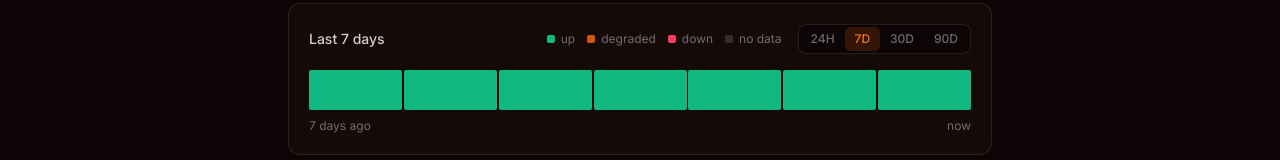
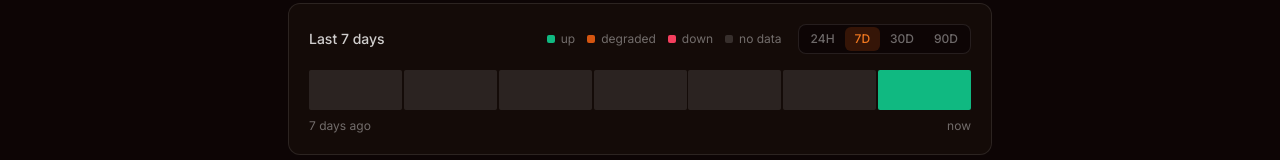
Before and after one commit to forgetfulskybro/Functious-Website, a Next.js app: page /status in a window 1280 px wide. Shown: the part 461-621 px from the top of the page. Built offline with nearby package versions, Linux system fonts and the light colour scheme; no server answers.

Commit message:
Fix no data on past month

```diff
--- a/app/status/page.tsx
+++ b/app/status/page.tsx
@@ -620,7 +620,22 @@ export default async function StatusPage({
             </div>
           </div>
 
-          <StatusBars days={data.days} range24h={range === "24h"} />
+          <StatusBars
+            range={range}
+            range24h={range === "24h"}
+            incidents={data.incidents.map((i) => ({
+              startedAt: i.startedAt,
+              resolvedAt: i.resolvedAt,
+            }))}
+            overallUptimePct={data.uptimePct}
+            currentStatus={
+              data.overall === "outage"
+                ? "down"
+                : data.overall === "degraded"
+                  ? "degraded"
+                  : "up"
+            }
+          />
 
           <div className="mt-2 flex justify-between text-xs text-white/40">
             <span>{rangeLabel} ago</span>
--- a/components/ui/StatusBars.tsx
+++ b/components/ui/StatusBars.tsx
@@ -1,8 +1,186 @@
 "use client";
 
-import { useEffect, useState } from "react";
-import type { StatusDay } from "../../app/status/StatusParts";
+import { useEffect, useMemo, useState } from "react";
+import type { DayStatus, StatusDay } from "../../app/status/StatusParts";
 import { statusColor } from "../../app/status/StatusParts";
+
+type IncidentLite = {
+  startedAt: string;
+  resolvedAt?: string;
+};
+
+type RangeKey = "24h" | "7d" | "30d" | "90d";
+
+const HOUR_MS = 60 * 60 * 1000;
+const DAY_MS = 24 * 60 * 60 * 1000;
+
+const RANGE_MS: Record<RangeKey, number> = {
+  "24h": 24 * HOUR_MS,
+  "7d": 7 * DAY_MS,
+  "30d": 30 * DAY_MS,
+  "90d": 90 * DAY_MS,
+};
+
+function startOfLocalHour(ms: number): number {
+  const d = new Date(ms);
+  d.setMinutes(0, 0, 0);
+  return d.getTime();
+}
+
+function startOfLocalDay(ms: number): number {
+  const d = new Date(ms);
+  d.setHours(0, 0, 0, 0);
+  return d.getTime();
+}
+
+function buildLocalBuckets(
+  range: RangeKey,
+  now: number
+): { start: number; end: number }[] {
+  const count =
+    range === "24h" ? 24 : range === "7d" ? 7 : range === "30d" ? 30 : 90;
+
+  if (range === "24h") {
+    const hourStart = startOfLocalHour(now);
+    const out: { start: number; end: number }[] = [];
+    for (let i = count - 1; i >= 0; i--) {
+      const start = hourStart - i * HOUR_MS;
+      out.push({ start, end: Math.min(start + HOUR_MS, now + HOUR_MS) });
+    }
+    return out;
+  }
+
+  const dayStart = startOfLocalDay(now);
+  const out: { start: number; end: number }[] = [];
+  for (let i = count - 1; i >= 0; i--) {
+    const start = dayStart - i * DAY_MS;
+    const end = startOfLocalDay(start + DAY_MS + HOUR_MS);
+    out.push({ start, end });
+  }
+  return out;
+}
+
+function buildOutages(
+  incidents: IncidentLite[],
+  now: number,
+  windowStart: number,
+  currentStatus: string
+): { start: number; end: number }[] {
+  const outages = incidents
+    .map((inc) => {
+      const start = new Date(inc.startedAt).getTime();
+      if (Number.isNaN(start)) return null;
+      const end = inc.resolvedAt ? new Date(inc.resolvedAt).getTime() : now;
+      if (Number.isNaN(end) || end <= start) return null;
+      return { start, end };
+    })
+    .filter(Boolean) as { start: number; end: number }[];
+
+  const hasOpenIncident = incidents.some((inc) => {
+    if (inc.resolvedAt) return false;
+    const t = new Date(inc.startedAt).getTime();
+    return Number.isFinite(t);
+  });
+
+  if (
+    (currentStatus === "down" || currentStatus === "degraded") &&
+    !hasOpenIncident
+  ) {
+    let start = windowStart;
+    for (const inc of incidents) {
+      const t = new Date(inc.startedAt).getTime();
+      if (Number.isFinite(t) && t > start && t <= now) start = t;
+    }
+    outages.push({ start, end: now });
+  }
+
+  return outages;
+}
+
+function downtimeInBucket(
+  bucketStart: number,
+  bucketEnd: number,
+  outages: { start: number; end: number }[]
+): number {
+  let down = 0;
+  for (const o of outages) {
+    const start = Math.max(o.start, bucketStart);
+    const end = Math.min(o.end, bucketEnd);
+    if (end > start) down += end - start;
+  }
+  return Math.min(down, Math.max(0, bucketEnd - bucketStart));
+}
+
+function pctFromDowntime(bucketMs: number, downMs: number): number {
+  if (bucketMs <= 0) return 100;
+  return Math.round(((bucketMs - downMs) / bucketMs) * 1000) / 10;
+}
+
+function statusFromPct(
+  pct: number,
+  currentStatus: string,
+  isCurrent: boolean
+): DayStatus {
+  if (isCurrent && currentStatus === "down") return "down";
+  if (isCurrent && currentStatus === "degraded") return "degraded";
+  if (pct >= 95) return "up";
+  if (pct >= 25) return "degraded";
+  return "down";
+}
+
+function enrichLocal(
+  range: RangeKey,
+  incidents: IncidentLite[],
+  overallUptimePct: number,
+  currentStatus: string,
+  now: number
+): StatusDay[] {
+  const windowStart = now - RANGE_MS[range];
+  const outages = buildOutages(incidents, now, windowStart, currentStatus);
+  const buckets = buildLocalBuckets(range, now);
+
+  return buckets.map(({ start, end }) => {
+    const date = new Date(start).toISOString();
+
+    if (start >= now) {
+      return { date, status: "nodata" as const, uptimePct: undefined };
+    }
+
+    if (end <= windowStart) {
+      return { date, status: "nodata" as const, uptimePct: undefined };
+    }
+
+    const bucketStart = Math.max(start, windowStart);
+    const bucketEnd = Math.min(end, now);
+    const bucketMs = Math.max(0, bucketEnd - bucketStart);
+    if (bucketMs <= 0) {
+      return { date, status: "nodata" as const, uptimePct: undefined };
+    }
+
+    const downMs = downtimeInBucket(bucketStart, bucketEnd, outages);
+    const isCurrent = start <= now && now < end;
+    const hadOutage = downMs > 0;
+
+    if (!hadOutage && !isCurrent) {
+      return { date, status: "nodata" as const, uptimePct: undefined };
+    }
+
+    if (!hadOutage && isCurrent) {
+      return {
+        date,
+        status: statusFromPct(overallUptimePct, currentStatus, true),
+        uptimePct: overallUptimePct,
+      };
+    }
+
+    const pct = pctFromDowntime(bucketMs, downMs);
+    return {
+      date,
+      status: statusFromPct(pct, currentStatus, isCurrent),
+      uptimePct: pct,
+    };
+  });
+}
 
 function exactTitle(day: StatusDay, range24h: boolean): string {
   const d = new Date(day.date);
@@ -40,18 +218,44 @@ function exactTitle(day: StatusDay, range24h: boolean): string {
 }
 
 export function StatusBars({
-  days,
+  range,
   range24h,
+  incidents,
+  overallUptimePct,
+  currentStatus = "up",
 }: {
-  days: StatusDay[];
+  range: RangeKey;
   range24h: boolean;
+  incidents: IncidentLite[];
+  overallUptimePct: number;
+  currentStatus?: string;
 }) {
-  const [ready, setReady] = useState(false);
-  useEffect(() => setReady(true), []);
+  const [now, setNow] = useState<number | null>(null);
+
+  useEffect(() => {
+    setNow(Date.now());
+  }, []);
+
+  const days = useMemo(() => {
+    if (now == null) return [];
+    return enrichLocal(range, incidents, overallUptimePct, currentStatus, now);
+  }, [now, range, incidents, overallUptimePct, currentStatus]);
+
+  const placeholderCount =
+    range === "24h" ? 24 : range === "7d" ? 7 : range === "30d" ? 30 : 90;
+
+  const renderDays =
+    days.length > 0
+      ? days
+      : Array.from({ length: placeholderCount }, (_, i) => ({
+          date: `placeholder-${i}`,
+          status: "nodata" as const,
+          uptimePct: undefined,
+        }));
 
   return (
     <div className="flex h-10 w-full gap-[2px]">
-      {days.map((day, i) => (
+      {renderDays.map((day, i) => (
         <div
           key={`${day.date}-${i}`}
           className={`status-bar group relative min-w-0 flex-1 rounded-[2px] transition-opacity hover:opacity-80 ${statusColor(
@@ -63,7 +267,7 @@ export function StatusBars({
             role="tooltip"
             className="pointer-events-none absolute bottom-full left-1/2 z-20 mb-2 -translate-x-1/2 whitespace-nowrap rounded-md border border-white/10 bg-[#1c100c] px-2.5 py-1.5 text-xs text-white/90 opacity-0 shadow-lg transition-opacity duration-150 group-hover:opacity-100"
           >
-            {ready ? exactTitle(day, range24h) : "…"}
+            {now != null ? exactTitle(day, range24h) : "…"}
             <span className="absolute left-1/2 top-full -translate-x-1/2 border-4 border-transparent border-t-[#1c100c]" />
           </div>
         </div>
```
